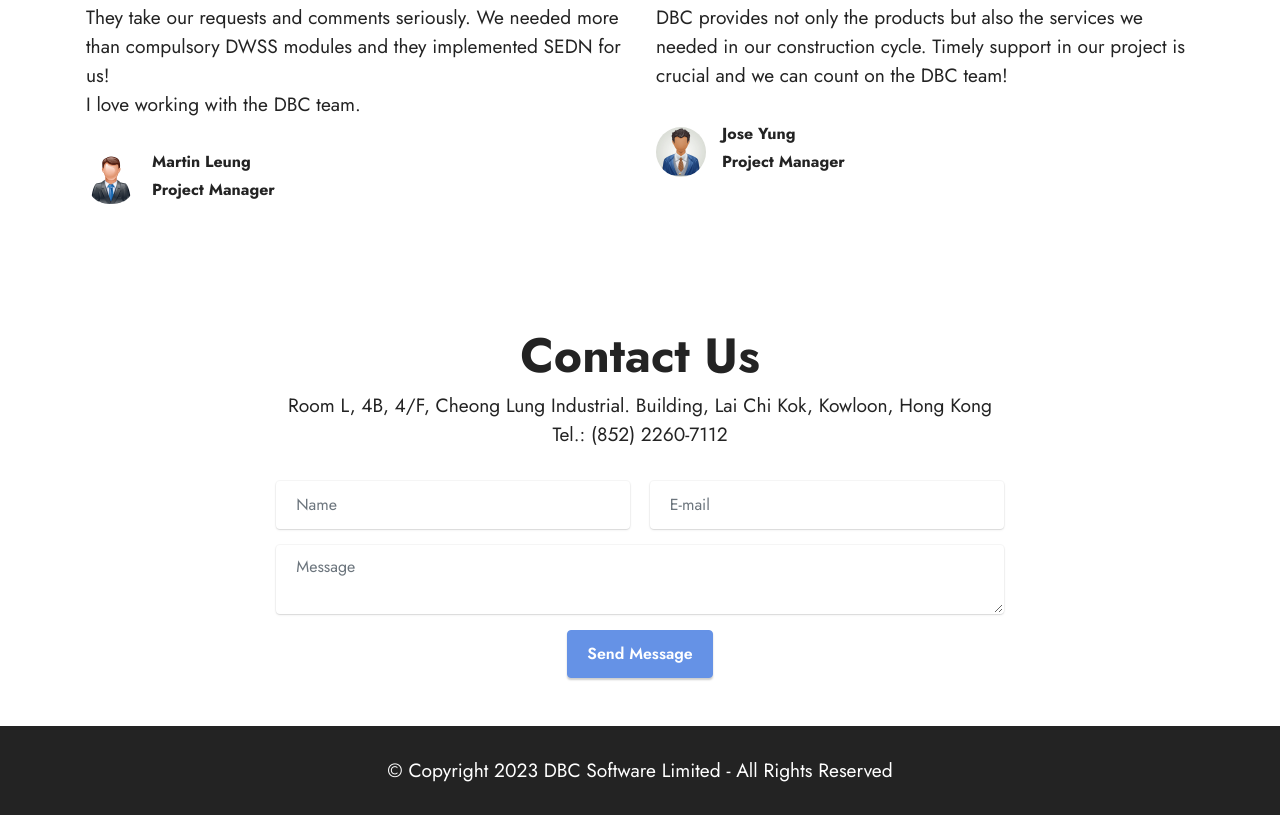
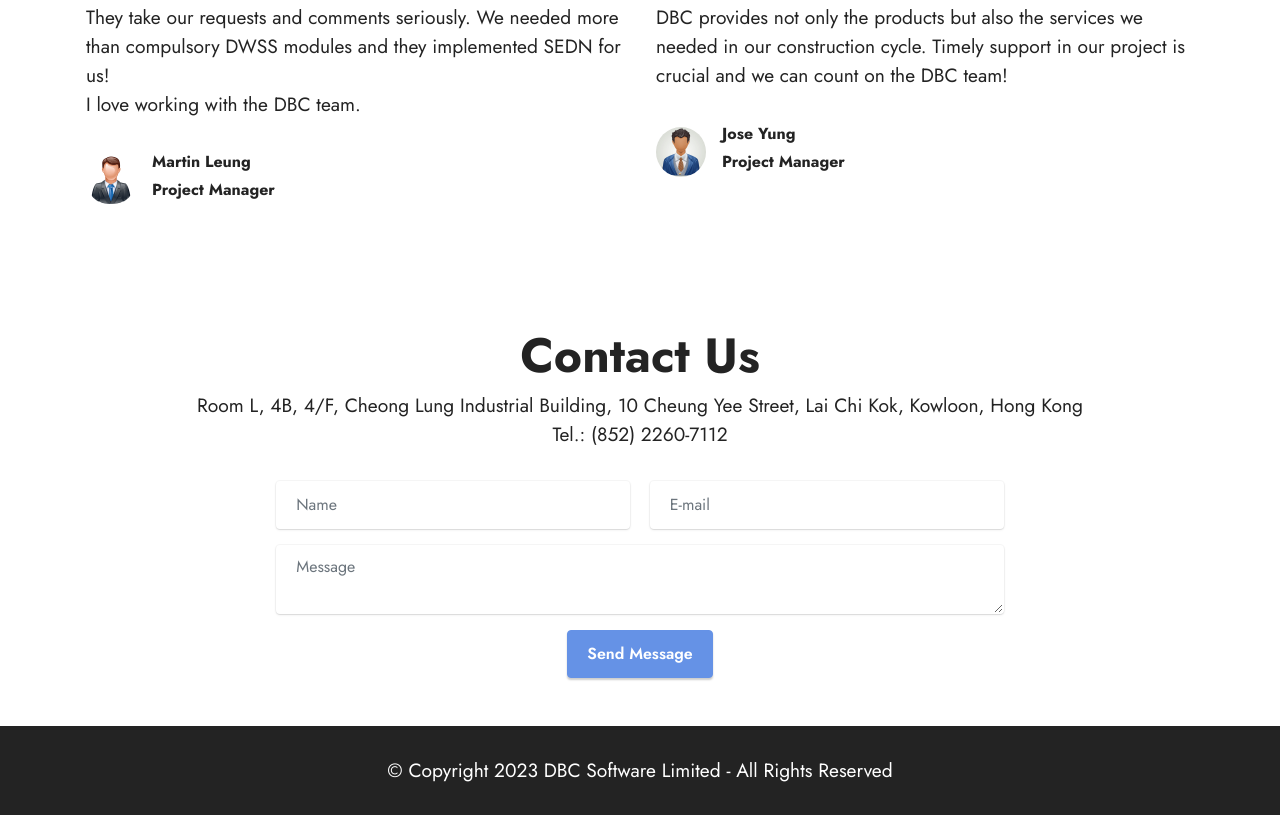
Before and after one commit to dbcsoft/dbcweb, a plain HTML site: page index.html in a window 1280 px wide. Shown: the part 3298-4113 px from the top of the page. Drawn offline with Linux system fonts and the light colour scheme; files whose address does not match are found by name.

Commit message:
Update index.html

```diff
--- a/index.html
+++ b/index.html
@@ -323,7 +323,7 @@
         <div class="mbr-section-head">
             <h3 class="mbr-section-title mbr-fonts-style align-center mb-0 display-2">
                 <strong>Contact Us</strong></h3>
-            <h4 class="mbr-section-subtitle mbr-fonts-style align-center mb-0 mt-2 display-7">Room L, 4B, 4/F, Cheong Lung Industrial. Building, Lai Chi Kok, Kowloon, Hong Kong<br>Tel.: (852) 2260-7112</h4>
+            <h4 class="mbr-section-subtitle mbr-fonts-style align-center mb-0 mt-2 display-7">Room L, 4B, 4/F, Cheong Lung Industrial Building, 10 Cheung Yee Street, Lai Chi Kok, Kowloon, Hong Kong<br>Tel.: (852) 2260-7112</h4>
         </div>
         <div class="row justify-content-center mt-4">
             <div class="col-lg-8 mx-auto mbr-form" data-form-type="formoid">
```
